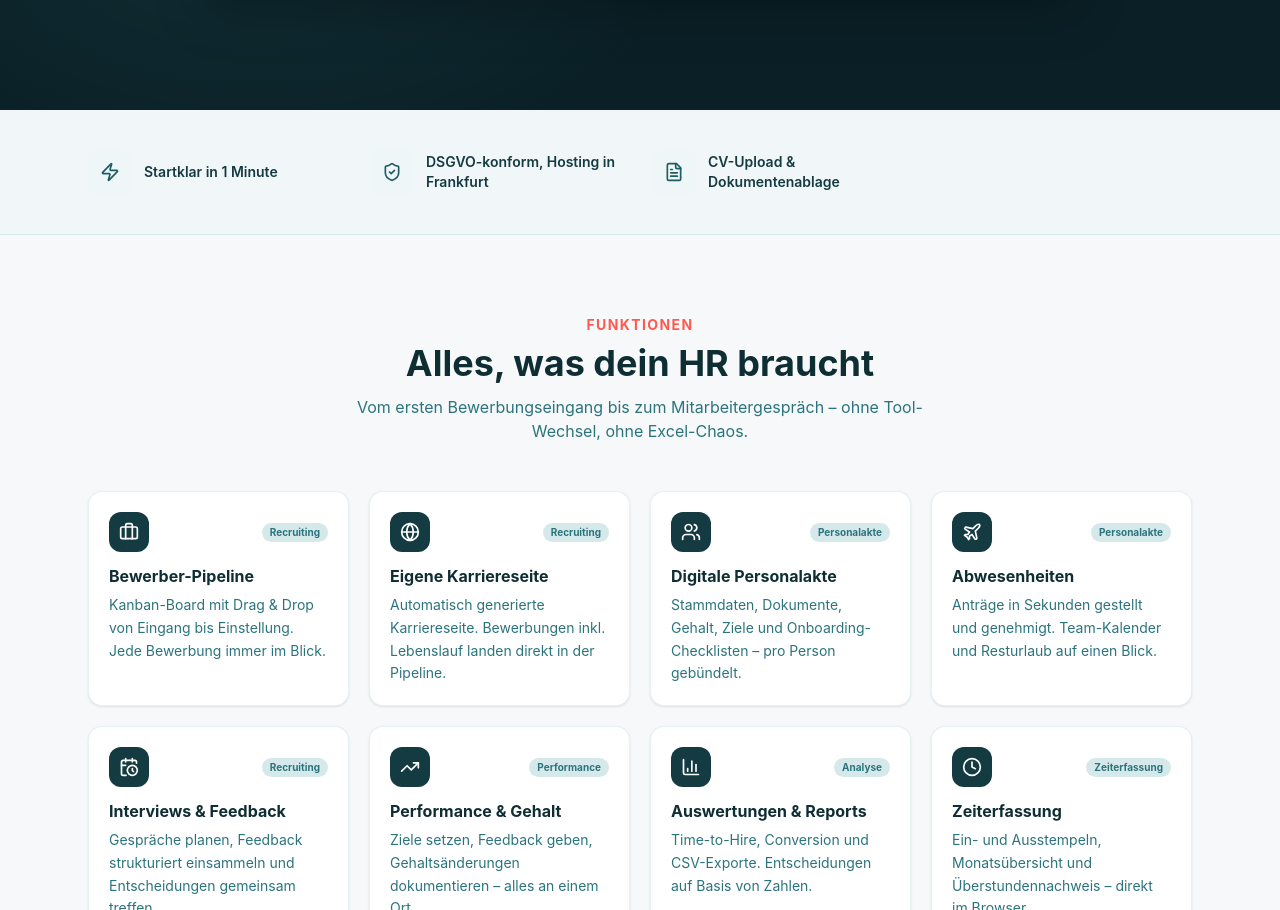
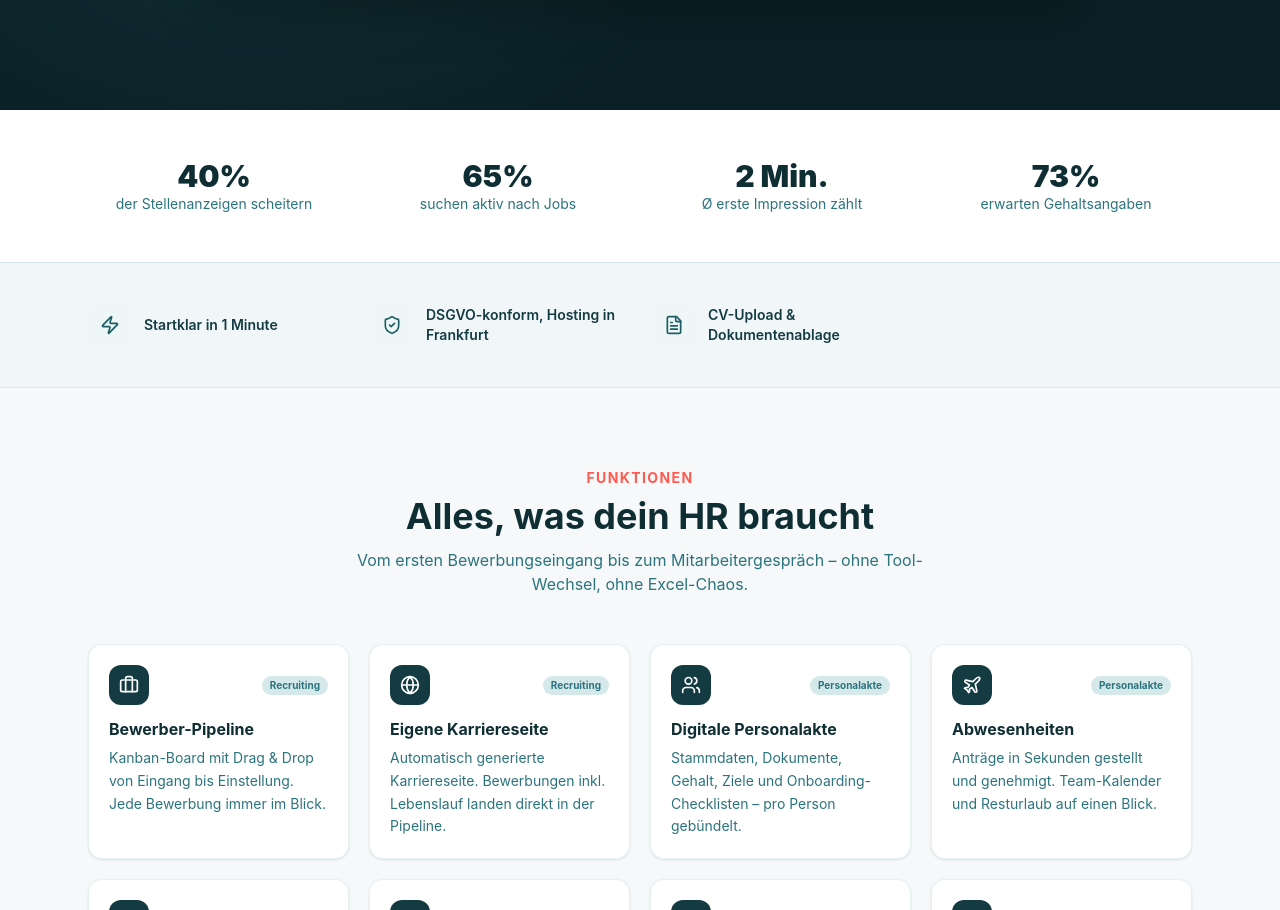
Before and after one commit to bastio89/iistelle, a Next.js app: page / in a window 1280 px wide. Shown: the part 884-1794 px from the top of the page. Built offline with nearby package versions, Linux system fonts and the light colour scheme.

Commit message:
feat: Recruiting-Statistiken auf Startseite

```diff
--- a/src/app/page.tsx
+++ b/src/app/page.tsx
@@ -298,6 +298,28 @@ export default function LandingPage() {
           </div>
         </div>
       </header>
+
+      {/* Recruiting Fakten */}
+      <section className="border-b border-petrol-100 bg-white">
+        <div className="mx-auto grid max-w-6xl grid-cols-2 gap-8 px-6 py-12 md:grid-cols-4">
+          <div className="text-center">
+            <p className="text-3xl font-black text-petrol-900">40%</p>
+            <p className="text-sm text-petrol-500">der Stellenanzeigen scheitern</p>
+          </div>
+          <div className="text-center">
+            <p className="text-3xl font-black text-petrol-900">65%</p>
+            <p className="text-sm text-petrol-500">suchen aktiv nach Jobs</p>
+          </div>
+          <div className="text-center">
+            <p className="text-3xl font-black text-petrol-900">2 Min.</p>
+            <p className="text-sm text-petrol-500">Ø erste Impression zählt</p>
+          </div>
+          <div className="text-center">
+            <p className="text-3xl font-black text-petrol-900">73%</p>
+            <p className="text-sm text-petrol-500">erwarten Gehaltsangaben</p>
+          </div>
+        </div>
+      </section>
 
       {/* Vorteils-Leiste */}
       <section className="border-b border-petrol-100 bg-petrol-50/50">
```
